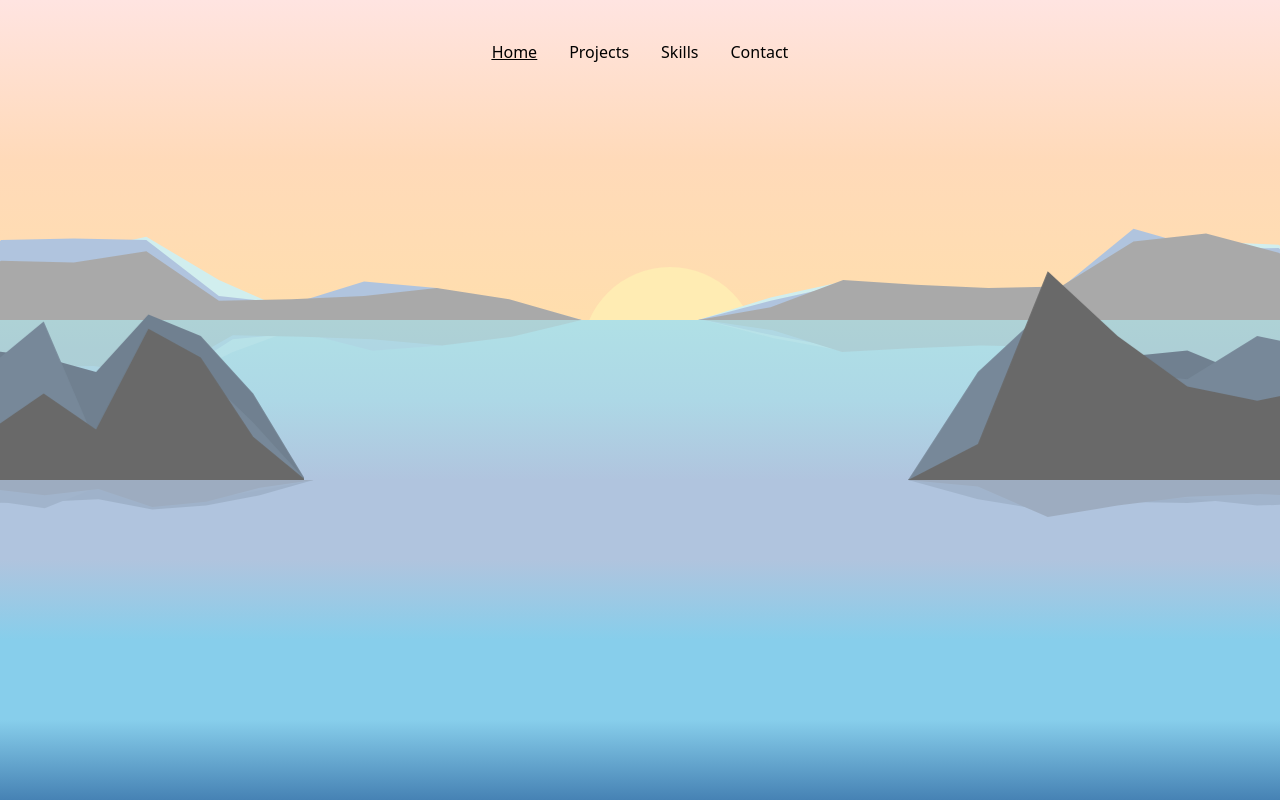
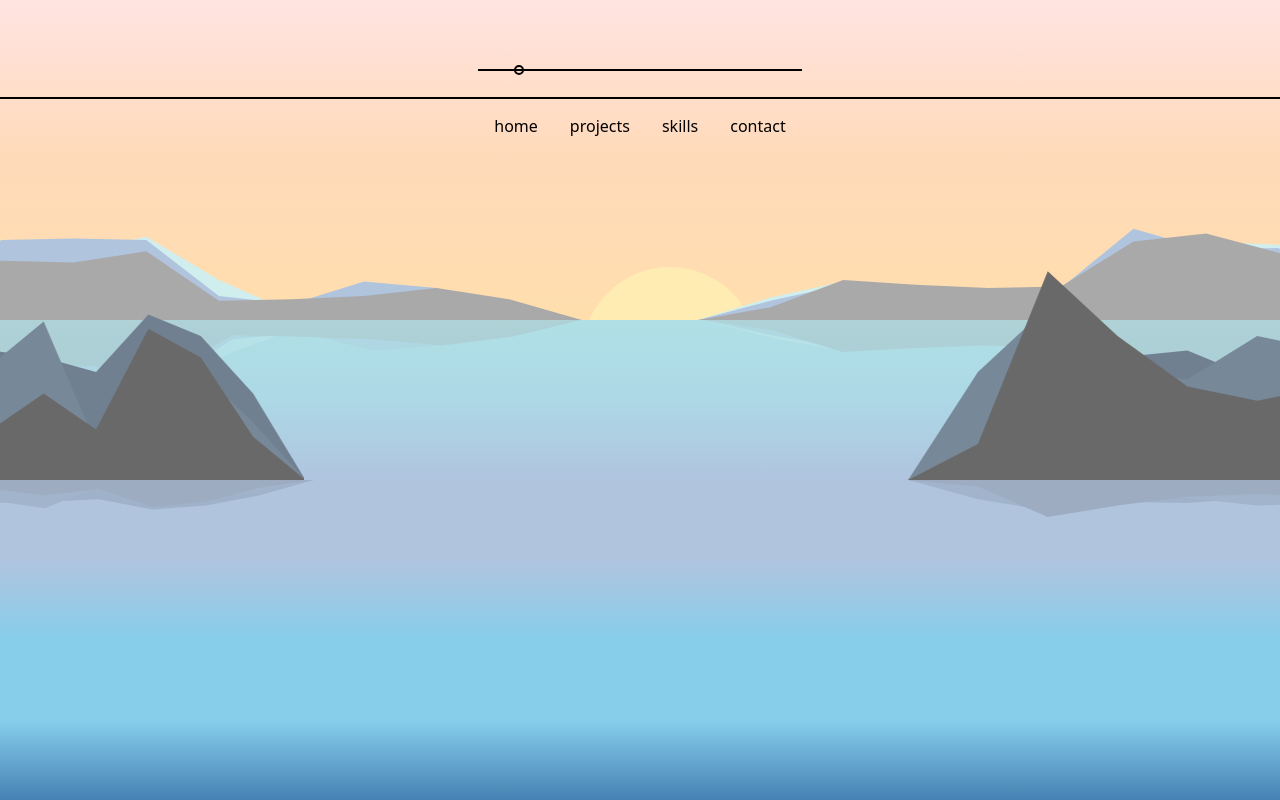
Before and after one commit to persakiss/moidotsh, a Next.js app: page / in a window 1280 px wide. Built offline with nearby package versions, Linux system fonts and the light colour scheme.

Commit message:
doing something with the navigation

```diff
--- a/package.json
+++ b/package.json
@@ -20,7 +20,9 @@
     "postcss": "8.4.29",
     "react": "^18.2.0",
     "react-dom": "^18.2.0",
+    "react-feather": "^2.0.10",
     "tailwindcss": "3.3.3",
     "typescript": "5.2.2"
-  }
+  },
+  "devDependencies": {}
 }
--- a/src/components/MountainReflection.tsx
+++ b/src/components/MountainReflection.tsx
@@ -5,7 +5,7 @@ type MountainReflectionProps = {
   flipHorizontally?: boolean,
 };
 
-const MountainReflection: React.FC<MountainReflectionProps> = ({ details, flipHorizontally = false }) => {
+const MountainReflection = ({ details, flipHorizontally = false }: MountainReflectionProps) => {
   return (
     <>
       {details.map((detail, index) => {
--- a/src/components/Nav.tsx
+++ b/src/components/Nav.tsx
@@ -1,30 +1,90 @@
 import Link from "next/link";
 import { useRouter } from "next/router";
-import React from "react";
+import React, { useMemo } from "react";
+import { Minus, GitCommit } from "react-feather";
+import { useState } from "react";
 
 type Props = {};
 
-function Nav({ }: Props) {
+function Nav({}: Props) {
   const router = useRouter();
 
+  const links = [["/"], ["/projects"], ["/skills"], ["/contact"]];
+
+
+
+
+  const iconMaker = (path: string, index: number) => {
+    return (
+        <li key={index}>
+          {router.pathname === path ? (
+            <GitCommit className="inline" />
+          ) : (
+            <Minus className="inline" />
+          )}
+        </li>
+    );
+  };
+
+  const iconsToJsx = (list: string[][]): JSX.Element[] => {
+    return list.map((route, index) => {
+      return iconMaker(route[0], index);
+    });
+  };
 
   // Abstracted this for some reason
-  const linkMaker = (path: string, name: string, style: string, offStyle = '') => {
+  const linkMaker = (
+    path: string,
+    index: number,
+    firstCapital: boolean,
+    style: string = "",
+    offStyle: string = ""
+  ) => {
+
+    let textOut;
+
+    if (path === "/") {
+      textOut = "home";
+    } else if (firstCapital) {
+      textOut = path[1].toUpperCase() + path.substring(2);
+    } else {
+      textOut = path.substring(1);
+    }
+
     return (
-      <li className={router.pathname === path ? style : offStyle}>
-        <Link href={path} scroll={false}>{name}</Link>
-      </li>
-    )
-  }
+        <li className={router.pathname === path ? style : offStyle} key={index}>
+          <Link href={path} scroll={false} onClick={() => {}}>
+            {textOut}
+          </Link>
+        </li>
+    );
+  };
+
+  const linksToJsx = (list: string[][]): JSX.Element[] => {
+    return list.map((route, index) => {
+      return linkMaker(route[0], index, false);
+    });
+  };
 
   return (
-    <nav className="w-full flex mt-10">
-      <ul className="flex-auto">
-       {linkMaker('/',          'Home', 'underline')}
-       {linkMaker('/projects',  'Projects', 'underline')}
-       {linkMaker('/skills',    'Skills', 'underline')}
-       {linkMaker('/contact',   'Contact', 'underline')}
-      </ul>
+    <nav className="w-full flex flex-col mt-10 ">
+      <div className="mx-auto">
+        <ul className="flex justify-between relative">
+          {iconsToJsx(links)}
+          <style jsx>{`
+            ul::before {
+              content: "";
+              position: absolute;
+              top: 50%;
+              left: 0;
+              right: 0;
+              height: 2px;
+              background-color: black;
+            }
+          `}</style>
+        </ul>
+        <ul className="flex justify-between">{linksToJsx(links)}</ul>
+      </div>
     </nav>
   );
 }
```
Also changed, not shown: 2 other files (tests, documents, lock files or other folders).
